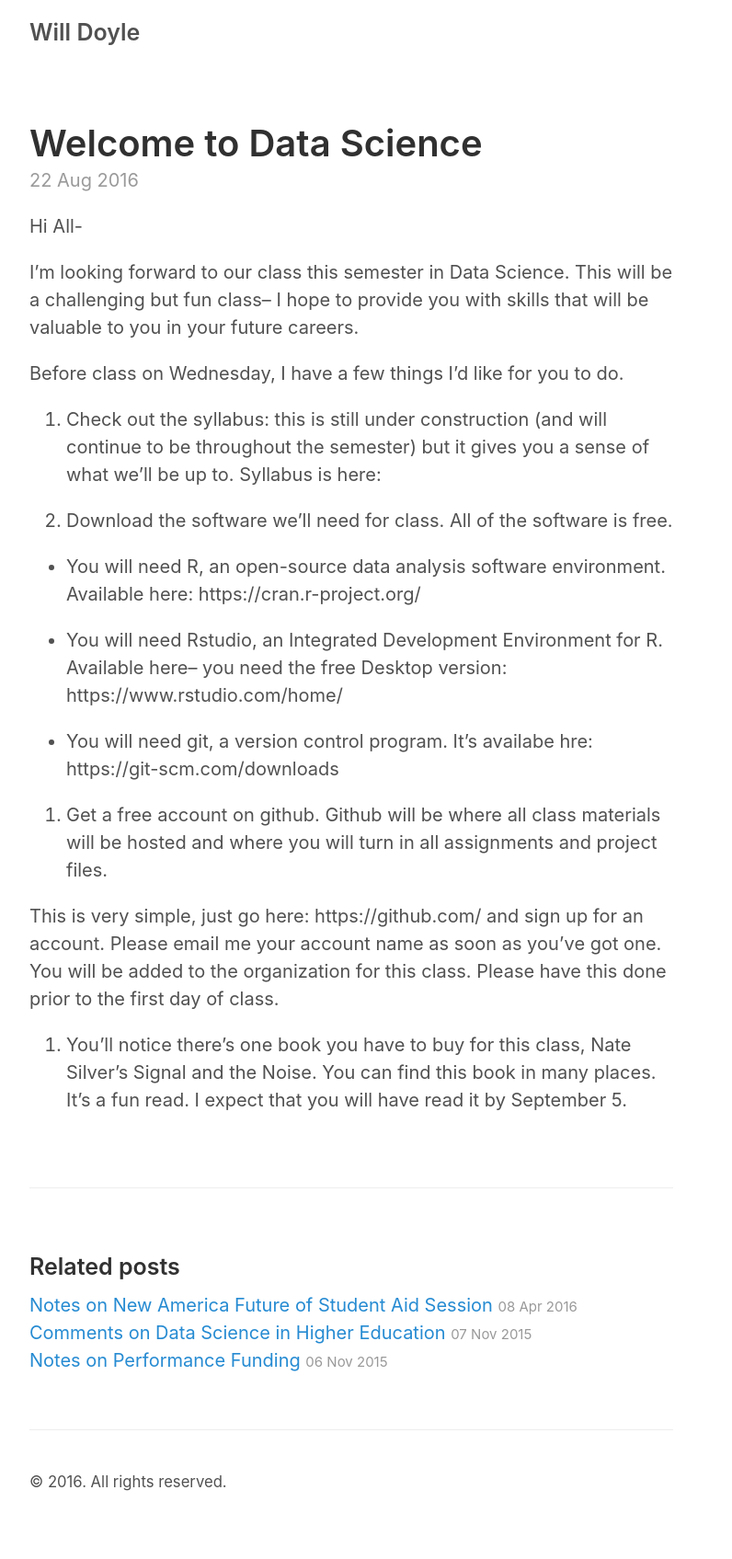
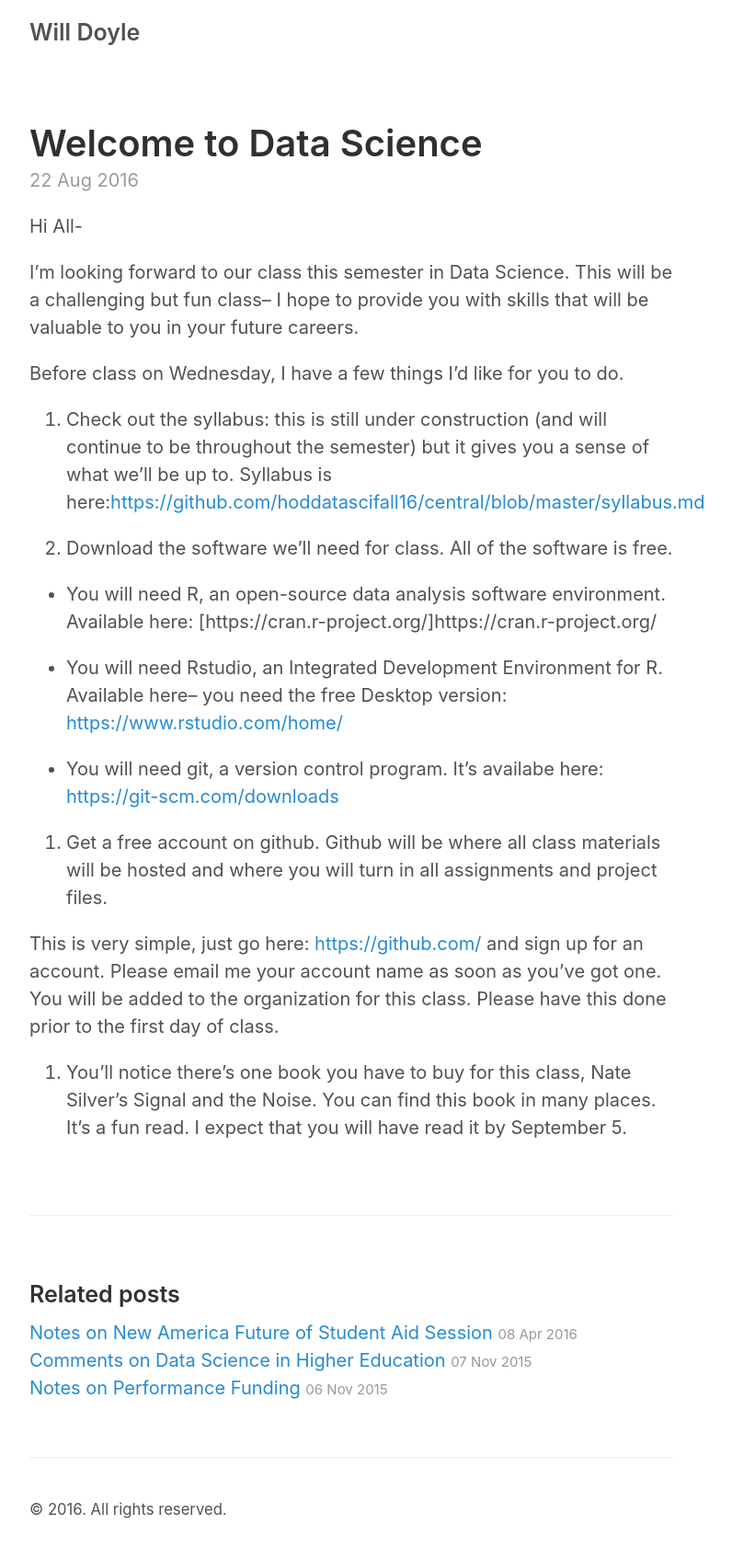
Before and after one commit to wdoyle42/wdoyle42.github.io, a Jekyll site: the page built from _posts/2016-08-22-welcome_to_data_sci.md, in a window 1280 px wide. Shown: the whole page at 92% size, without its empty margins (258-1054 px from the left). Built offline with Jekyll 4.4.1, drawn with Linux system fonts in a browser that asks for light colours; before the commit the page ends 1665 px from its top, so only the background shows below that.

Commit message:
Added welcome post

```diff
--- a/_posts/2016-08-22-welcome_to_data_sci.md
+++ b/_posts/2016-08-22-welcome_to_data_sci.md
@@ -9,18 +9,18 @@ I'm looking forward to our class this semester in Data Science. This will be a c
 
 Before class on Wednesday, I have a few things I'd like for you to do.
 
-1. Check out the syllabus: this is still under construction (and will continue to be throughout the semester) but it gives you a sense of what we'll be up to. Syllabus is here:[](https://github.com/hoddatascifall16/central/blob/master/syllabus.md)
+1. Check out the syllabus: this is still under construction (and will continue to be throughout the semester) but it gives you a sense of what we'll be up to. Syllabus is here:[https://github.com/hoddatascifall16/central/blob/master/syllabus.md](https://github.com/hoddatascifall16/central/blob/master/syllabus.md)
 
 2. Download the software we'll need for class. All of the software is free.
 
-  - You will need R, an open-source data analysis software environment. Available here: https://cran.r-project.org/
+  - You will need R, an open-source data analysis software environment. Available here: [https://cran.r-project.org/]https://cran.r-project.org/
 
-  - You will need Rstudio, an Integrated Development Environment for R. Available here-- you need the free Desktop version: https://www.rstudio.com/home/
+  - You will need Rstudio, an Integrated Development Environment for R. Available here-- you need the free Desktop version: [https://www.rstudio.com/home/](https://www.rstudio.com/home/)
 
-  - You will need git, a version control program. It's availabe hre: https://git-scm.com/downloads
+  - You will need git, a version control program. It's availabe here: [https://git-scm.com/downloads](https://git-scm.com/downloads)
 
 3. Get a free account on github. Github will be where all class materials will be hosted and where you will turn in all assignments and project files.
 
-This is very simple, just go here: https://github.com/ and sign up for an account. Please email me your account name as soon as you've got one. You will be added to the organization for this class. Please have this done prior to the first day of class.
+This is very simple, just go here: [https://github.com/](https://github.com/) and sign up for an account. Please email me your account name as soon as you've got one. You will be added to the organization for this class. Please have this done prior to the first day of class.
 
 4. You'll notice there's one book you have to buy for this class, Nate Silver's Signal and the Noise. You can find this book in many places. It's a fun read. I expect that you will have read it by September 5.
```
